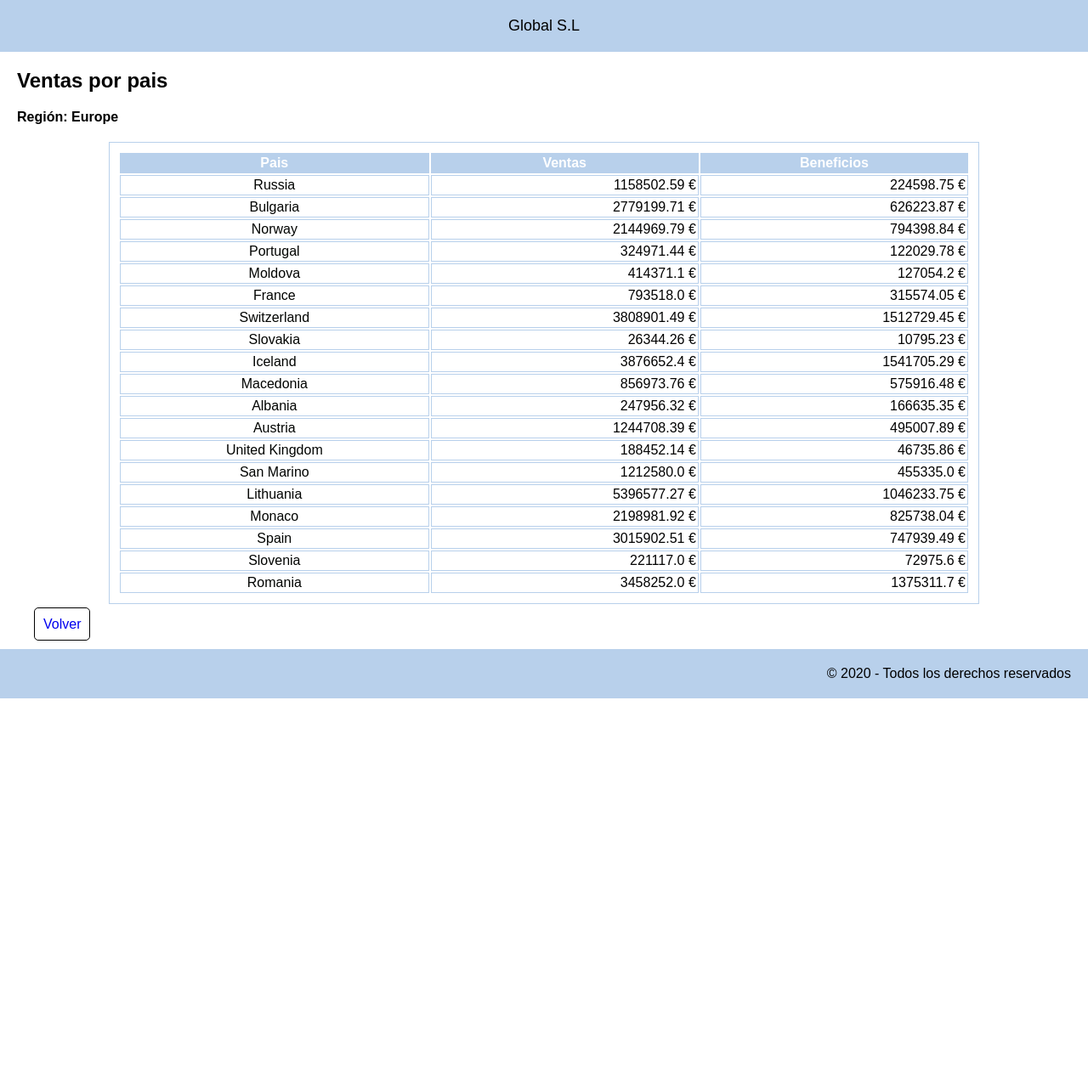
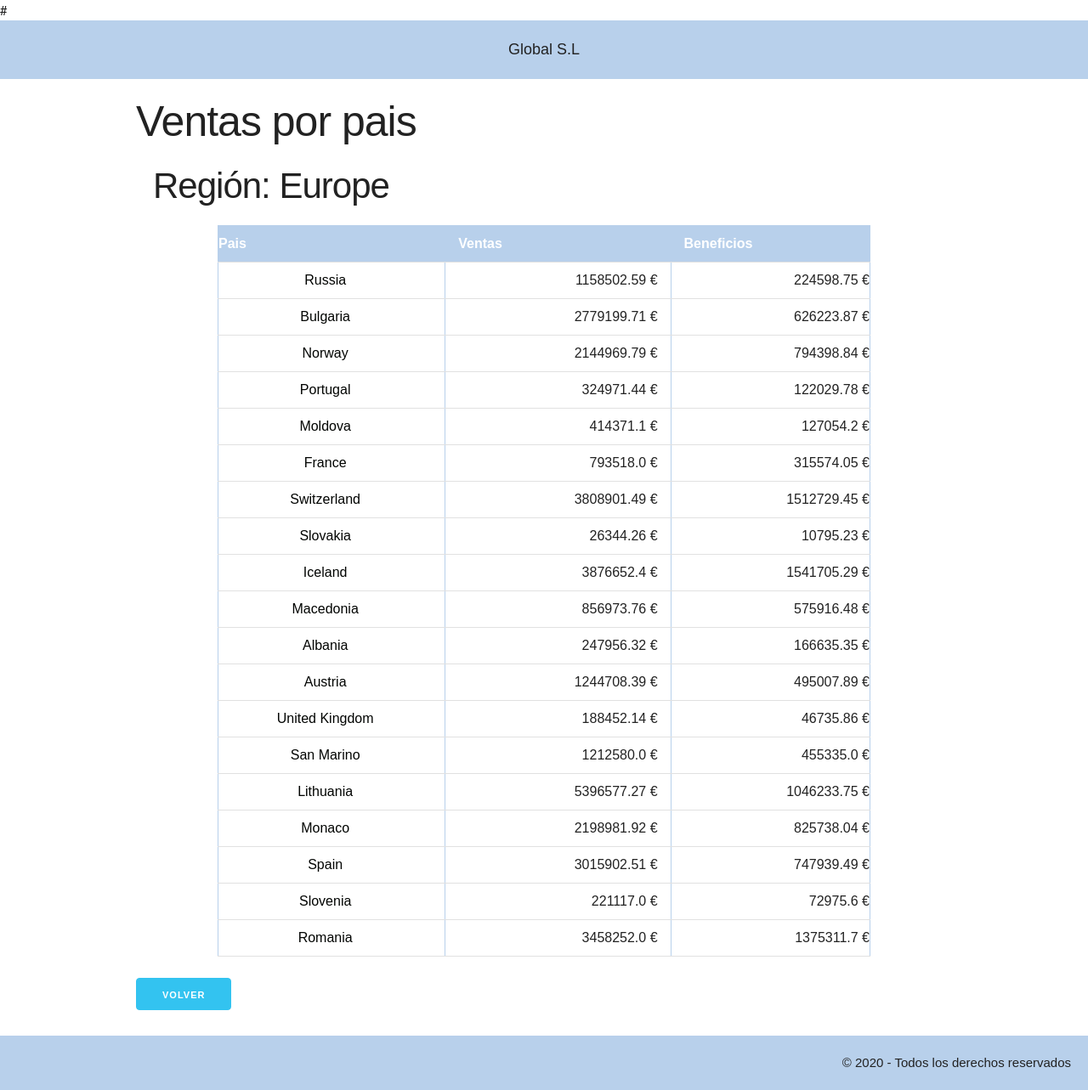
Before and after one commit to Ramoncheri/ventas, a Flask app: a page that uses templates/base.html in a window 1280 px wide. Shown: the whole page at 85% size. Before the commit the page ends 822 px from the top, so only its background shows below. Run offline with Flask 2, Linux system fonts and the light colour scheme.

Commit message:
Con Skeleton

```diff
--- /dev/null
+++ b/static/skeleton.css
@@ -0,0 +1,418 @@
+/*
+* Skeleton V2.0.4
+* Copyright 2014, Dave Gamache
+* www.getskeleton.com
+* Free to use under the MIT license.
+* http://www.opensource.org/licenses/mit-license.php
+* 12/29/2014
+*/
+
+
+/* Table of contents
+––––––––––––––––––––––––––––––––––––––––––––––––––
+- Grid
+- Base Styles
+- Typography
+- Links
+- Buttons
+- Forms
+- Lists
+- Code
+- Tables
+- Spacing
+- Utilities
+- Clearing
+- Media Queries
+*/
+
+
+/* Grid
+–––––––––––––––––––––––––––––––––––––––––––––––––– */
+.container {
+  position: relative;
+  width: 100%;
+  max-width: 960px;
+  margin: 0 auto;
+  padding: 0 20px;
+  box-sizing: border-box; }
+.column,
+.columns {
+  width: 100%;
+  float: left;
+  box-sizing: border-box; }
+
+/* For devices larger than 400px */
+@media (min-width: 400px) {
+  .container {
+    width: 85%;
+    padding: 0; }
+}
+
+/* For devices larger than 550px */
+@media (min-width: 550px) {
+  .container {
+    width: 80%; }
+  .column,
+  .columns {
+    margin-left: 4%; }
+  .column:first-child,
+  .columns:first-child {
+    margin-left: 0; }
+
+  .one.column,
+  .one.columns                    { width: 4.66666666667%; }
+  .two.columns                    { width: 13.3333333333%; }
+  .three.columns                  { width: 22%;            }
+  .four.columns                   { width: 30.6666666667%; }
+  .five.columns                   { width: 39.3333333333%; }
+  .six.columns                    { width: 48%;            }
+  .seven.columns                  { width: 56.6666666667%; }
+  .eight.columns                  { width: 65.3333333333%; }
+  .nine.columns                   { width: 74.0%;          }
+  .ten.columns                    { width: 82.6666666667%; }
+  .eleven.columns                 { width: 91.3333333333%; }
+  .twelve.columns                 { width: 100%; margin-left: 0; }
+
+  .one-third.column               { width: 30.6666666667%; }
+  .two-thirds.column              { width: 65.3333333333%; }
+
+  .one-half.column                { width: 48%; }
+
+  /* Offsets */
+  .offset-by-one.column,
+  .offset-by-one.columns          { margin-left: 8.66666666667%; }
+  .offset-by-two.column,
+  .offset-by-two.columns          { margin-left: 17.3333333333%; }
+  .offset-by-three.column,
+  .offset-by-three.columns        { margin-left: 26%;            }
+  .offset-by-four.column,
+  .offset-by-four.columns         { margin-left: 34.6666666667%; }
+  .offset-by-five.column,
+  .offset-by-five.columns         { margin-left: 43.3333333333%; }
+  .offset-by-six.column,
+  .offset-by-six.columns          { margin-left: 52%;            }
+  .offset-by-seven.column,
+  .offset-by-seven.columns        { margin-left: 60.6666666667%; }
+  .offset-by-eight.column,
+  .offset-by-eight.columns        { margin-left: 69.3333333333%; }
+  .offset-by-nine.column,
+  .offset-by-nine.columns         { margin-left: 78.0%;          }
+  .offset-by-ten.column,
+  .offset-by-ten.columns          { margin-left: 86.6666666667%; }
+  .offset-by-eleven.column,
+  .offset-by-eleven.columns       { margin-left: 95.3333333333%; }
+
+  .offset-by-one-third.column,
+  .offset-by-one-third.columns    { margin-left: 34.6666666667%; }
+  .offset-by-two-thirds.column,
+  .offset-by-two-thirds.columns   { margin-left: 69.3333333333%; }
+
+  .offset-by-one-half.column,
+  .offset-by-one-half.columns     { margin-left: 52%; }
+
+}
+
+
+/* Base Styles
+–––––––––––––––––––––––––––––––––––––––––––––––––– */
+/* NOTE
+html is set to 62.5% so that all the REM measurements throughout Skeleton
+are based on 10px sizing. So basically 1.5rem = 15px :) */
+html {
+  font-size: 62.5%; }
+body {
+  font-size: 1.5em; /* currently ems cause chrome bug misinterpreting rems on body element */
+  line-height: 1.6;
+  font-weight: 400;
+  font-family: "Raleway", "HelveticaNeue", "Helvetica Neue", Helvetica, Arial, sans-serif;
+  color: #222; }
+
+
+/* Typography
+–––––––––––––––––––––––––––––––––––––––––––––––––– */
+h1, h2, h3, h4, h5, h6 {
+  margin-top: 0;
+  margin-bottom: 2rem;
+  font-weight: 300; }
+h1 { font-size: 4.0rem; line-height: 1.2;  letter-spacing: -.1rem;}
+h2 { font-size: 3.6rem; line-height: 1.25; letter-spacing: -.1rem; }
+h3 { font-size: 3.0rem; line-height: 1.3;  letter-spacing: -.1rem; }
+h4 { font-size: 2.4rem; line-height: 1.35; letter-spacing: -.08rem; }
+h5 { font-size: 1.8rem; line-height: 1.5;  letter-spacing: -.05rem; }
+h6 { font-size: 1.5rem; line-height: 1.6;  letter-spacing: 0; }
+
+/* Larger than phablet */
+@media (min-width: 550px) {
+  h1 { font-size: 5.0rem; }
+  h2 { font-size: 4.2rem; }
+  h3 { font-size: 3.6rem; }
+  h4 { font-size: 3.0rem; }
+  h5 { font-size: 2.4rem; }
+  h6 { font-size: 1.5rem; }
+}
+
+p {
+  margin-top: 0; }
+
+
+/* Links
+–––––––––––––––––––––––––––––––––––––––––––––––––– */
+a {
+  color: #1EAEDB; }
+a:hover {
+  color: #0FA0CE; }
+
+
+/* Buttons
+–––––––––––––––––––––––––––––––––––––––––––––––––– */
+.button,
+button,
+input[type="submit"],
+input[type="reset"],
+input[type="button"] {
+  display: inline-block;
+  height: 38px;
+  padding: 0 30px;
+  color: #555;
+  text-align: center;
+  font-size: 11px;
+  font-weight: 600;
+  line-height: 38px;
+  letter-spacing: .1rem;
+  text-transform: uppercase;
+  text-decoration: none;
+  white-space: nowrap;
+  background-color: transparent;
+  border-radius: 4px;
+  border: 1px solid #bbb;
+  cursor: pointer;
+  box-sizing: border-box; }
+.button:hover,
+button:hover,
+input[type="submit"]:hover,
+input[type="reset"]:hover,
+input[type="button"]:hover,
+.button:focus,
+button:focus,
+input[type="submit"]:focus,
+input[type="reset"]:focus,
+input[type="button"]:focus {
+  color: #333;
+  border-color: #888;
+  outline: 0; }
+.button.button-primary,
+button.button-primary,
+input[type="submit"].button-primary,
+input[type="reset"].button-primary,
+input[type="button"].button-primary {
+  color: #FFF;
+  background-color: #33C3F0;
+  border-color: #33C3F0; }
+.button.button-primary:hover,
+button.button-primary:hover,
+input[type="submit"].button-primary:hover,
+input[type="reset"].button-primary:hover,
+input[type="button"].button-primary:hover,
+.button.button-primary:focus,
+button.button-primary:focus,
+input[type="submit"].button-primary:focus,
+input[type="reset"].button-primary:focus,
+input[type="button"].button-primary:focus {
+  color: #FFF;
+  background-color: #1EAEDB;
+  border-color: #1EAEDB; }
+
+
+/* Forms
+–––––––––––––––––––––––––––––––––––––––––––––––––– */
+input[type="email"],
+input[type="number"],
+input[type="search"],
+input[type="text"],
+input[type="tel"],
+input[type="url"],
+input[type="password"],
+textarea,
+select {
+  height: 38px;
+  padding: 6px 10px; /* The 6px vertically centers text on FF, ignored by Webkit */
+  background-color: #fff;
+  border: 1px solid #D1D1D1;
+  border-radius: 4px;
+  box-shadow: none;
+  box-sizing: border-box; }
+/* Removes awkward default styles on some inputs for iOS */
+input[type="email"],
+input[type="number"],
+input[type="search"],
+input[type="text"],
+input[type="tel"],
+input[type="url"],
+input[type="password"],
+textarea {
+  -webkit-appearance: none;
+     -moz-appearance: none;
+          appearance: none; }
+textarea {
+  min-height: 65px;
+  padding-top: 6px;
+  padding-bottom: 6px; }
+input[type="email"]:focus,
+input[type="number"]:focus,
+input[type="search"]:focus,
+input[type="text"]:focus,
+input[type="tel"]:focus,
+input[type="url"]:focus,
+input[type="password"]:focus,
+textarea:focus,
+select:focus {
+  border: 1px solid #33C3F0;
+  outline: 0; }
+label,
+legend {
+  display: block;
+  margin-bottom: .5rem;
+  font-weight: 600; }
+fieldset {
+  padding: 0;
+  border-width: 0; }
+input[type="checkbox"],
+input[type="radio"] {
+  display: inline; }
+label > .label-body {
+  display: inline-block;
+  margin-left: .5rem;
+  font-weight: normal; }
+
+
+/* Lists
+–––––––––––––––––––––––––––––––––––––––––––––––––– */
+ul {
+  list-style: circle inside; }
+ol {
+  list-style: decimal inside; }
+ol, ul {
+  padding-left: 0;
+  margin-top: 0; }
+ul ul,
+ul ol,
+ol ol,
+ol ul {
+  margin: 1.5rem 0 1.5rem 3rem;
+  font-size: 90%; }
+li {
+  margin-bottom: 1rem; }
+
+
+/* Code
+–––––––––––––––––––––––––––––––––––––––––––––––––– */
+code {
+  padding: .2rem .5rem;
+  margin: 0 .2rem;
+  font-size: 90%;
+  white-space: nowrap;
+  background: #F1F1F1;
+  border: 1px solid #E1E1E1;
+  border-radius: 4px; }
+pre > code {
+  display: block;
+  padding: 1rem 1.5rem;
+  white-space: pre; }
+
+
+/* Tables
+–––––––––––––––––––––––––––––––––––––––––––––––––– */
+th,
+td {
+  padding: 12px 15px;
+  text-align: left;
+  border-bottom: 1px solid #E1E1E1; }
+th:first-child,
+td:first-child {
+  padding-left: 0; }
+th:last-child,
+td:last-child {
+  padding-right: 0; }
+
+
+/* Spacing
+–––––––––––––––––––––––––––––––––––––––––––––––––– */
+button,
+.button {
+  margin-bottom: 1rem; }
+input,
+textarea,
+select,
+fieldset {
+  margin-bottom: 1.5rem; }
+pre,
+blockquote,
+dl,
+figure,
+table,
+p,
+ul,
+ol,
+form {
+  margin-bottom: 2.5rem; }
+
+
+/* Utilities
+–––––––––––––––––––––––––––––––––––––––––––––––––– */
+.u-full-width {
+  width: 100%;
+  box-sizing: border-box; }
+.u-max-full-width {
+  max-width: 100%;
+  box-sizing: border-box; }
+.u-pull-right {
+  float: right; }
+.u-pull-left {
+  float: left; }
+
+
+/* Misc
+–––––––––––––––––––––––––––––––––––––––––––––––––– */
+hr {
+  margin-top: 3rem;
+  margin-bottom: 3.5rem;
+  border-width: 0;
+  border-top: 1px solid #E1E1E1; }
+
+
+/* Clearing
+–––––––––––––––––––––––––––––––––––––––––––––––––– */
+
+/* Self Clearing Goodness */
+.container:after,
+.row:after,
+.u-cf {
+  content: "";
+  display: table;
+  clear: both; }
+
+
+/* Media Queries
+–––––––––––––––––––––––––––––––––––––––––––––––––– */
+/*
+Note: The best way to structure the use of media queries is to create the queries
+near the relevant code. For example, if you wanted to change the styles for buttons
+on small devices, paste the mobile query code up in the buttons section and style it
+there.
+*/
+
+
+/* Larger than mobile */
+@media (min-width: 400px) {}
+
+/* Larger than phablet (also point when grid becomes active) */
+@media (min-width: 550px) {}
+
+/* Larger than tablet */
+@media (min-width: 750px) {}
+
+/* Larger than desktop */
+@media (min-width: 1000px) {}
+
+/* Larger than Desktop HD */
+@media (min-width: 1200px) {}
--- a/templates/base.html
+++ b/templates/base.html
@@ -3,7 +3,10 @@
     <meta charset="UTF-8">
     <meta name="viewport" content="width=device-width, initial-scale=1.0">
     <title> {{titulo}} {% block titulo %}{% endblock%}   </title>
-<link rel="stylesheet" href="/static/styles.css">
+# <link rel="stylesheet" href="/static/styles.css">
+<link rel="stylesheet" href="/static/normalize.css">
+<link rel="stylesheet" href="/static/skeleton.css">
+
 <style>
 
 </style>
@@ -14,7 +17,7 @@
         {{titulo}}
     </header>
 
-    <section>
+    <section class= 'container'>
         {%block contenido %} {% endblock %}
 
     </section>
--- a/templates/paises.html
+++ b/templates/paises.html
@@ -27,6 +27,6 @@ Ventas por país
 
     </table>
 
-    <a class= 'boton' href="/">Volver</a>
+    <a class= 'button button-primary' href="/">Volver</a>
 
     {% endblock %}
```
Also changed, not shown: static/normalize.css (added).
